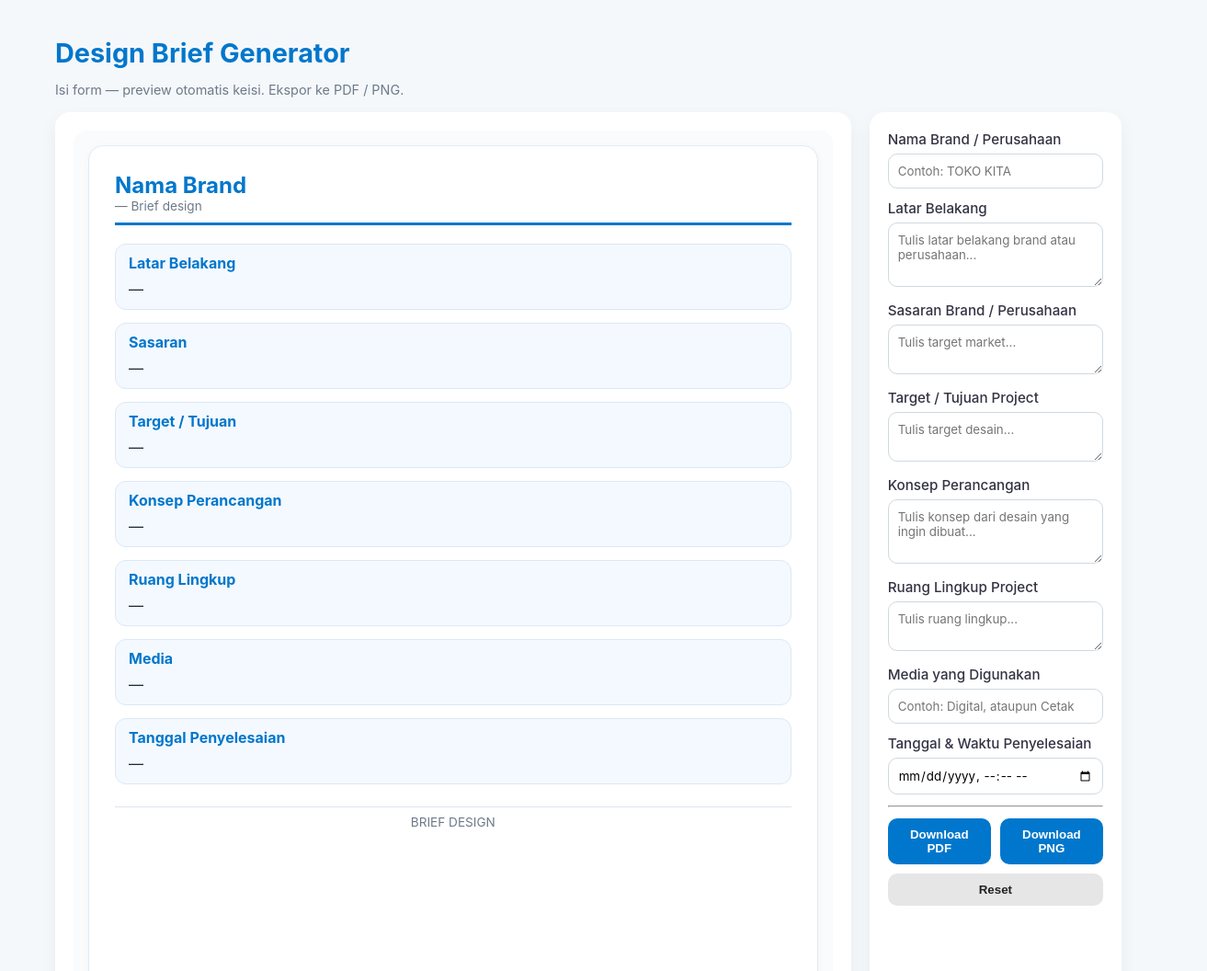
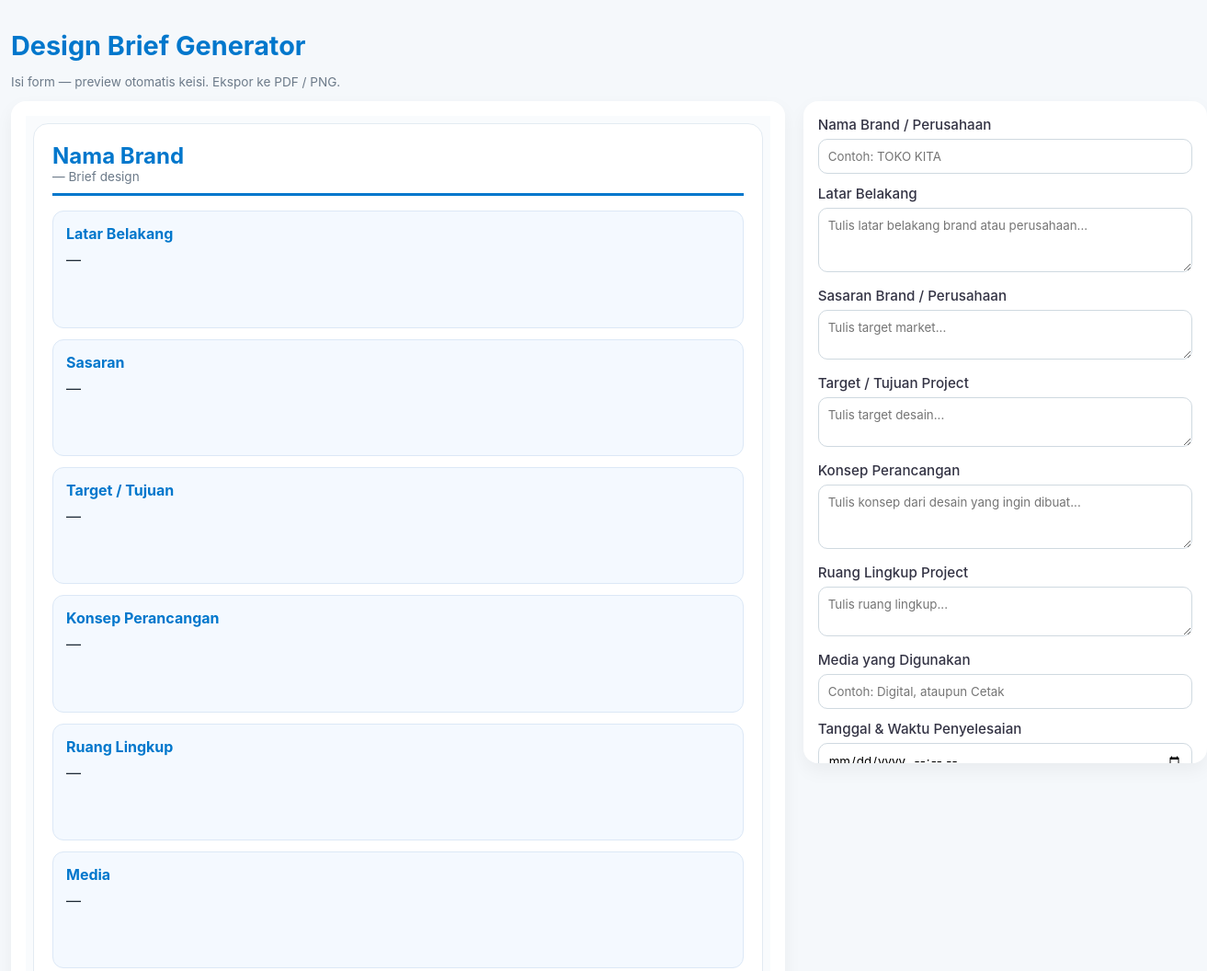
Before and after one commit to Lyf297/BRIEFDESIGN-GENERATOR, a plain HTML site: page index.html in a window 1280 px wide. Shown: the top 1056 px of the page at 92% size, 1313 px wide, since content can reach past the window. Drawn offline with nearby package versions, Linux system fonts and the light colour scheme.

Commit message:
Refactor CSS for improved layout and styling

```diff
--- a/style.css
+++ b/style.css
@@ -6,176 +6,67 @@
   --font-stack: 'Inter', system-ui, -apple-system, 'Segoe UI', Roboto, 'Helvetica Neue', Arial;
 }
 
-* { box-sizing: border-box; }
-html, body {
-  margin: 0;
-  font-family: var(--font-stack);
-  background: #f5f8fb;
-  color: var(--text);
+* { box-sizing:border-box; }
+html, body { margin:0; font-family:var(--font-stack); background:#f5f8fb; color:var(--text); }
+
+.app { max-width:1400px; margin:20px auto; padding:12px; }
+
+header h1 { margin:0; font-size:1.8rem; color:var(--primary); }
+.muted { color:var(--muted); font-size:0.85rem; }
+
+/* GRID */
+.grid { display:flex; flex-direction:column; gap:16px; }
+
+/* PANEL */
+.panel { background:white; border-radius:16px; padding:16px; box-shadow:0 8px 20px rgba(0,0,0,0.05); }
+
+.form-panel label { display:block; margin-bottom:12px; font-size:0.95rem; font-weight:500; color:#334; }
+.form-panel input[type=text], .form-panel textarea, .form-panel input[type=datetime-local] { width:100%; padding:10px; border:1px solid #cfd9e0; border-radius:10px; margin-top:6px; font-family:inherit; }
+
+.actions { display:flex; flex-direction:column; gap:10px; margin-top:12px; }
+.actions button { padding:10px 12px; border:none; border-radius:10px; cursor:pointer; background:var(--primary); color:white; font-weight:600; transition:0.2s; }
+.actions button:hover { opacity:0.9; }
+.actions button#resetBtn { background:#e6e6e6; color:#222; }
+
+/* PREVIEW FRAME */
+.preview-frame { display:flex; justify-content:center; align-items:center; background:#f9fbfd; padding:8px; overflow:auto; height:100%; }
+
+/* PREVIEW A4 */
+.brief-doc {
+  width:210mm;
+  height:297mm;
+  background:var(--bg);
+  border:1px solid #e3ebf2;
+  border-radius:16px;
+  padding:20px;
+  display:flex;
+  flex-direction:column;
+  flex-shrink:0;
+  transform-origin:top center;
 }
 
-.app {
-  max-width: 1200px;
-  margin: 20px auto;
-  padding: 20px;
+.doc-header { border-bottom:3px solid var(--primary); padding-bottom:10px; margin-bottom:16px; }
+.doc-header h2 { margin:0; color:var(--primary); }
+.doc-header .meta { font-size:0.85rem; color:var(--muted); }
+
+.brief-body { display:flex; flex-direction:column; gap:12px; flex-grow:1; }
+.brief-row { display:flex; flex-direction:column; gap:12px; flex-grow:1; }
+.brief-col { width:100%; background:#f4f9ff; border:1px solid #dce8f6; border-radius:12px; padding:14px; display:flex; flex-direction:column; flex-grow:1; }
+.brief-col h3 { margin:0 0 6px 0; font-size:1rem; color:var(--primary); }
+.brief-col p { margin:0; color:var(--text); line-height:1.5; }
+
+.doc-footer { margin-top:20px; font-size:0.85rem; color:var(--muted); border-top:1px solid #dce4ec; padding-top:6px; text-align:center; }
+.page-footer { text-align:center; margin-top:10px; color:var(--muted); font-size:0.85rem; }
+
+/* RESPONSIVE HP */
+@media (max-width:900px) {
+  .grid { flex-direction:column; }
+  .brief-doc { width:100%; height:auto; aspect-ratio: 210/297; }
 }
 
-header h1 {
-  margin: 0;
-  font-size: 1.8rem;
-  color: var(--primary);
+/* DESKTOP: SPLIT SCREEN RAPIH */
+@media (min-width:901px) {
+  .grid { flex-direction:row; gap:20px; align-items:flex-start; }
+  .preview-panel { flex:0 0 65%; display:flex; justify-content:center; }
+  .form-panel { flex:0 0 35%; max-height:calc(100vh - 80px); overflow-y:auto; }
 }
-
-.muted {
-  color: var(--muted);
-  font-size: 0.9rem;
-}
-
-.grid {
-  display: grid;
-  grid-template-columns: 1fr 1fr;
-  gap: 20px;
-  margin-top: 16px;
-}
-
-.panel {
-  background: white;
-  border-radius: 16px;
-  padding: 20px;
-  box-shadow: 0 8px 20px rgba(0, 0, 0, 0.05);
-}
-
-.form-panel label {
-  display: block;
-  margin-bottom: 12px;
-  font-size: 0.95rem;
-  font-weight: 500;
-  color: #334;
-}
-
-.form-panel input[type=text],
-.form-panel textarea,
-.form-panel input[type=datetime-local] {
-  width: 100%;
-  padding: 10px;
-  border: 1px solid #cfd9e0;
-  border-radius: 10px;
-  margin-top: 6px;
-  font-family: inherit;
-}
-
-.actions {
-  display: flex;
-  gap: 10px;
-  margin-top: 12px;
-  flex-wrap: wrap;
-}
-
-.actions button {
-  flex: 1 1 30%;
-  padding: 10px 12px;
-  border: none;
-  border-radius: 10px;
-  cursor: pointer;
-  background: var(--primary);
-  color: white;
-  font-weight: 600;
-  transition: 0.2s;
-}
-
-.actions button:hover { opacity: 0.9; }
-.actions button#resetBtn { background: #e6e6e6; color: #222; }
-
-.preview-frame {
-  display: flex;
-  justify-content: center;
-  padding: 16px;
-  background: #f9fbfd;
-  border-radius: 14px;
-}
-
-.brief-doc {
-  width: 210mm;
-  height: 297mm;
-  background: var(--bg);
-  padding: 28px;
-  border-radius: 16px;
-  border: 1px solid #e3ebf2;
-  box-shadow: 0 2px 10px rgba(0, 0, 0, 0.03);
-}
-
-.doc-header {
-  border-bottom: 3px solid var(--primary);
-  padding-bottom: 10px;
-  margin-bottom: 20px;
-}
-
-.doc-header h2 {
-  margin: 0;
-  color: var(--primary);
-}
-
-.doc-header .meta {
-  font-size: 0.85rem;
-  color: var(--muted);
-}
-
-/* ===== BRIEF BODY BERKOLOM ===== */
-.brief-body {
-  display: flex;
-  flex-direction: column;
-  gap: 14px;
-}
-
-.brief-row {
-  display: flex;
-  gap: 16px;
-}
-
-.brief-col {
-  flex: 1;
-  background: #f4f9ff;
-  border: 1px solid #dce8f6;
-  border-radius: 12px;
-  padding: 10px 14px;
-}
-
-.brief-col.full {
-  flex: 1 1 100%;
-}
-
-.brief-col h3 {
-  margin: 0 0 6px 0;
-  color: var(--primary);
-  font-size: 1rem;
-}
-
-.brief-col p {
-  margin: 0;
-  color: var(--text);
-  line-height: 1.5;
-}
-
-.doc-footer {
-  margin-top: 24px;
-  font-size: 0.85rem;
-  color: var(--muted);
-  border-top: 1px solid #dce4ec;
-  padding-top: 8px;
-  text-align: center;
-}
-
-.page-footer {
-  text-align: center;
-  margin-top: 10px;
-  color: var(--muted);
-  font-size: 0.85rem;
-}
-
-/* --- RESPONSIVE --- */
-@media (max-width: 900px) {
-  .grid { grid-template-columns: 1fr; }
-  .preview-frame { order: -1; padding: 8px; }
-  .brief-doc { width: 100%; height: auto; padding: 18px; }
-  .brief-row { flex-direction: column; }
-}
```
